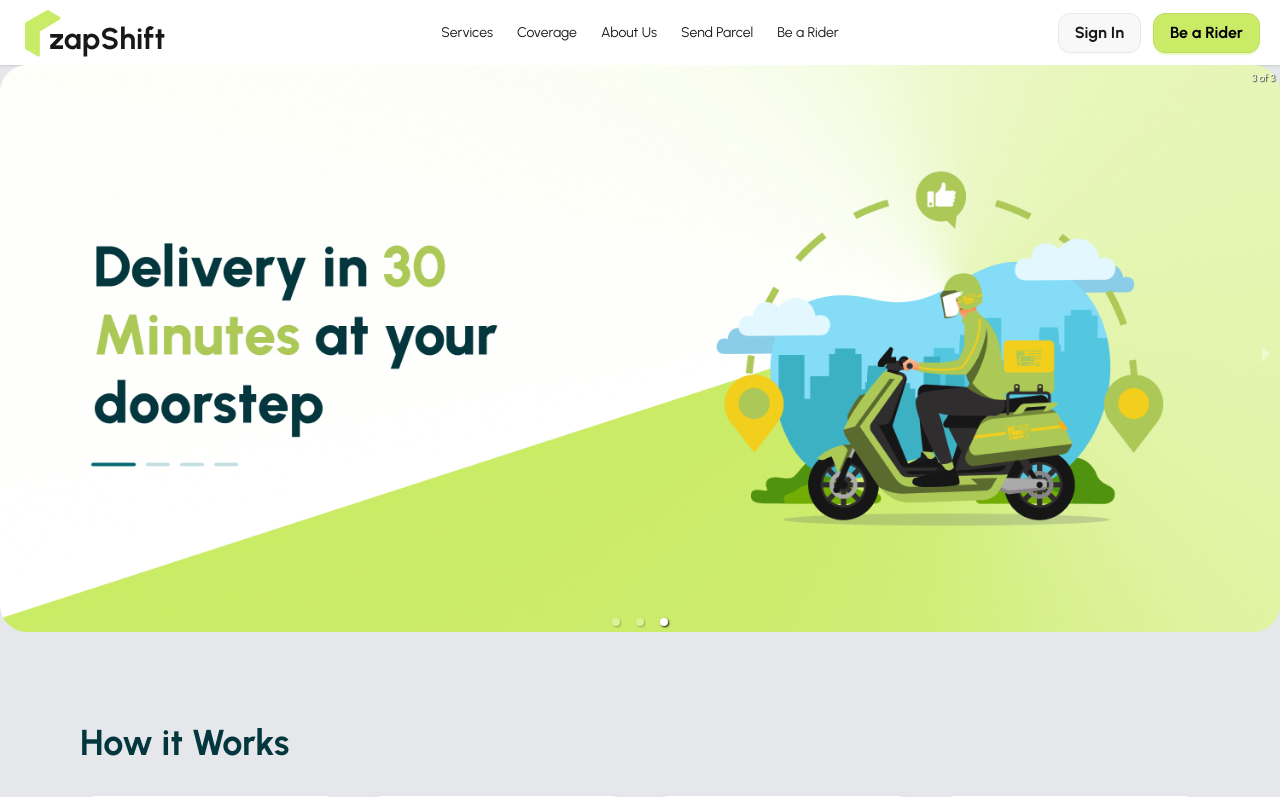
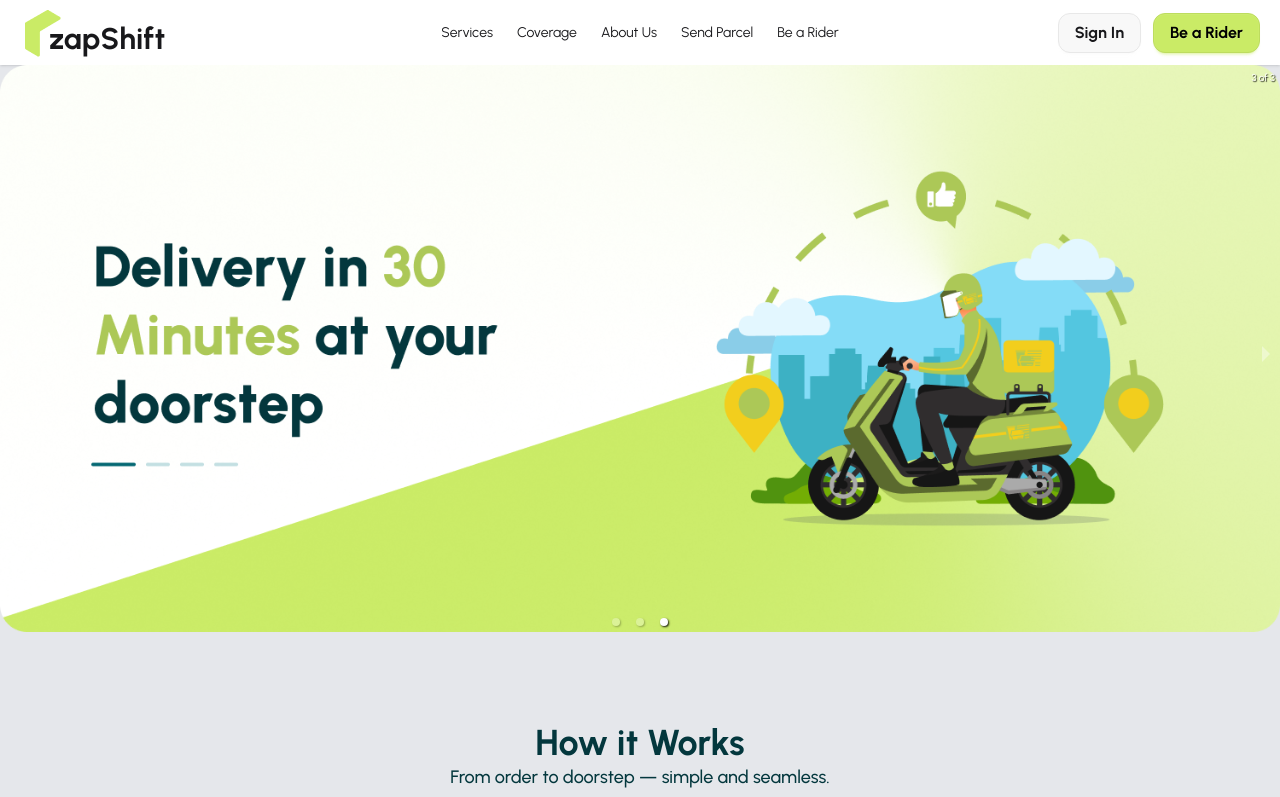
Before and after one commit to Hlamong55/zap-shift-delivery-client, a React (Vite) app: page / in a window 1280 px wide. Shown: the top 797 px of the page. Built offline with nearby package versions, Linux system fonts and the light colour scheme; no server answers.

Commit message:
added how it works section in home page

```diff
--- a/src/pages/Home/HowItWorks/HowItWorks.jsx
+++ b/src/pages/Home/HowItWorks/HowItWorks.jsx
@@ -31,7 +31,8 @@ const HowItWorks = () => {
   return (
     <section className="py-20">
       <div className="max-w-6xl mx-auto px-4">
-        <h2 className="text-4xl font-bold mb-8 text-secondary">How it Works</h2>
+        <h2 className="text-4xl font-bold  text-secondary text-center">How it Works</h2>
+        <h3 className="text-center mb-6 text-lg font font-medium text-secondary">From order to doorstep — simple and seamless.</h3>
 
         <div className="grid grid-cols-1 sm:grid-cols-2 lg:grid-cols-4 gap-6">
           {features.map((item, index) => (
```
